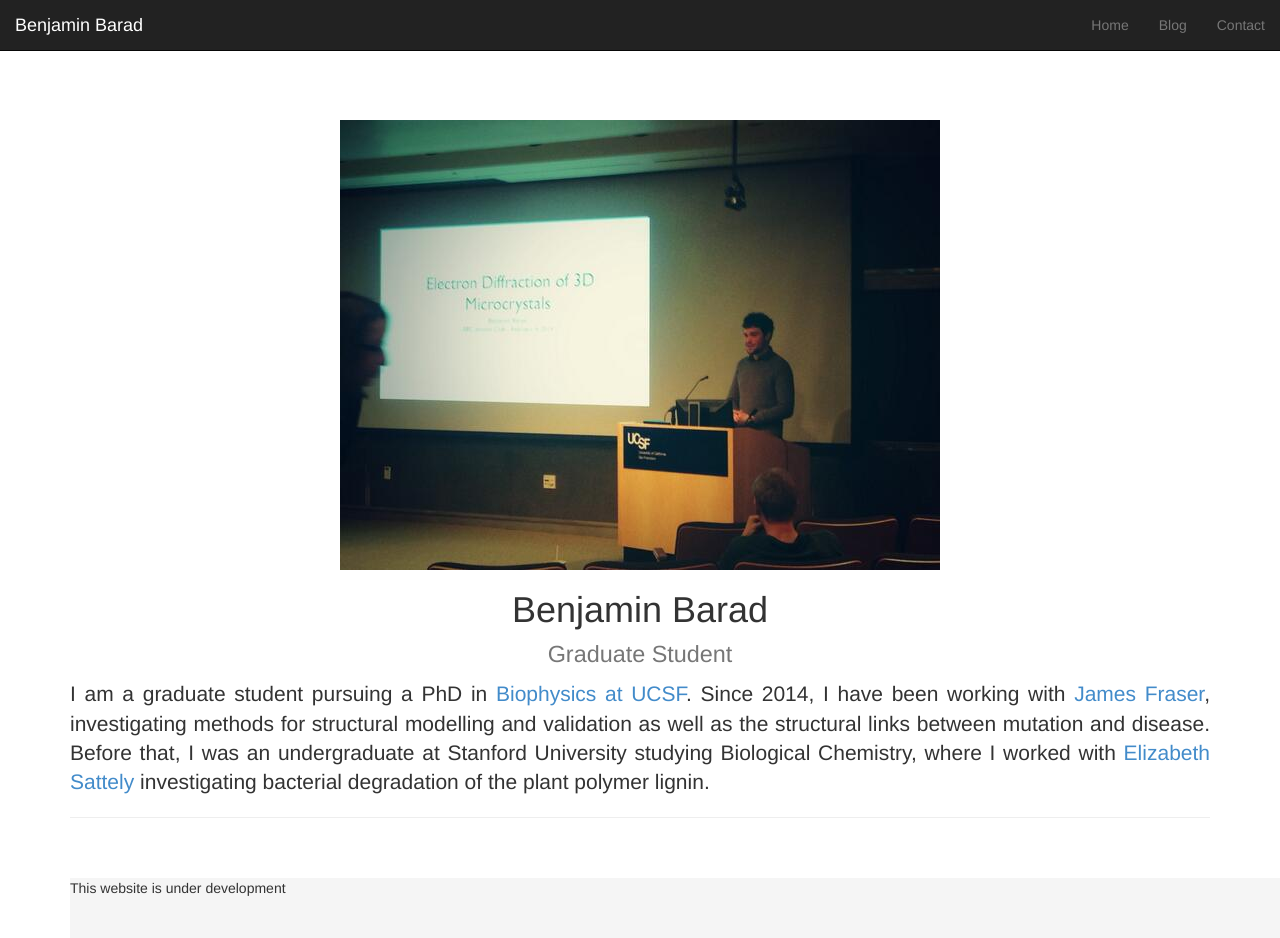
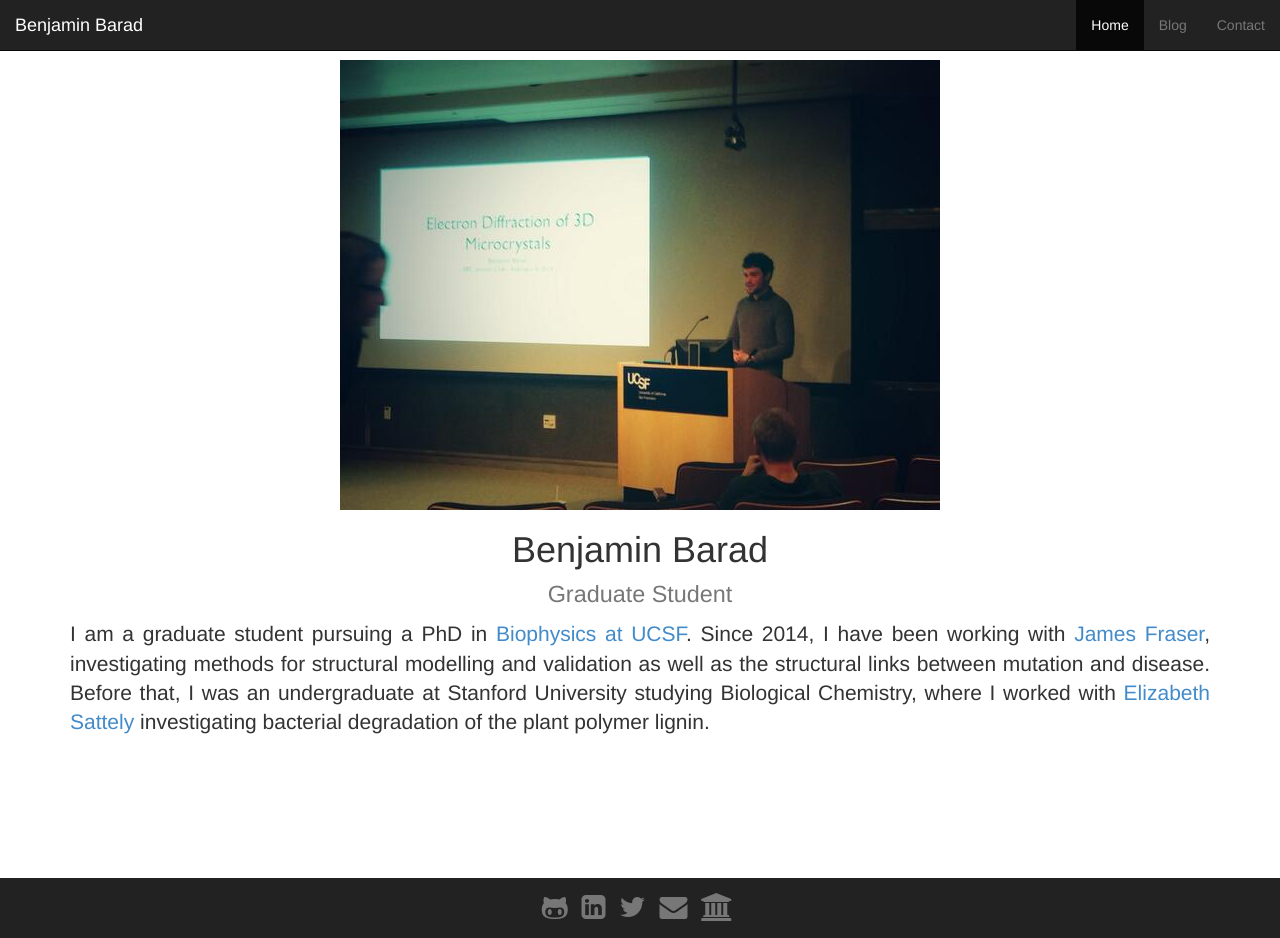
Before and after one commit to bbarad/bbarad.github.io, a Jekyll site: the page built from index.md, in a window 1280 px wide and 938 px high. Built offline with Jekyll 4.4.1, drawn with Linux system fonts in a browser that asks for light colours; nearby versions of some CDN libraries.

Commit message:
Working footer!

```diff
--- a/_includes/footer.html
+++ b/_includes/footer.html
@@ -1,6 +1,13 @@
-        <hr>
-        <div class="footer">
-          <p> This website is under development </p>
+    </div>
+    <div class="footer">
+        <div class="container">
+            <ul class="list-inline">
+            <li class="footer-inverse"><a href="http://github.com/bbarad"><i class="fa fa-github-alt fa-2x"></i></a></li>
+            <li class="footer-inverse"><a href="http://linkedin.com/bbarad"><i class="fa fa-linkedin-square fa-2x"></i></a></li>
+            <li class="footer-inverse"><a href="http://twitter.com/benjaminbarad"><i class="fa fa-twitter fa-2x"></i></a></li>
+            <li class="footer-inverse"><a href="mailto:benjaminbarad+website@gmail.com"><i class="fa fa-envelope fa-2x"></i></a></li>
+            <li class="footer-inverse"><a href="http://fraserlab.com/"><i class="fa fa-university fa-2x"></i></a></li>
+            </ul>
         </div>
     </div>
     <script src="https://ajax.googleapis.com/ajax/libs/jquery/1.11.1/jquery.min.js"></script>
--- a/_includes/header.html
+++ b/_includes/header.html
@@ -34,7 +34,7 @@
         </div>
         <div class="navbar-collapse collapse">
           <ul class="nav navbar-nav navbar-right">
-            <li><a href="/">Home</a></li>
+            <li class="active"><a href="/">Home</a></li>
             <li><a href="/blog">Blog</a></li>
             <li><a href="/contact">Contact</a></li>
           </ul>
--- a/static/css/custom.css
+++ b/static/css/custom.css
@@ -7,8 +7,8 @@ html {
 body {
   /* Margin bottom by footer height */
   margin-bottom: 60px;
-  padding-top: 60px;
-  padding-bottom:40px;
+/*  padding-top: 60px;
+  padding-bottom:40px;*/
 }
 .footer {
   position: absolute;
@@ -16,7 +16,32 @@ body {
   width: 100%;
   /* Set the fixed height of the footer here */
   height: 60px;
-  background-color: #f5f5f5;
+  background-color: #222;
+  border-color: #080808;
+  color: #777;
+}
+
+.footer .btn-link {
+  color: #777;
+}
+.footer .btn-link:hover,
+.footer .btn-link:focus {
+  color: #fff;
+}
+.footer-inverse > a {
+  color: #777;
+}
+.footer-inverse > a:hover,
+.footer-inverse > a:focus {
+  color: #fff;
+}
+
+.list-inline {
+    position: relative;
+    padding-top: 15px;
+    padding-bottom: 10px;
+    line-height: 20px;
+    text-align: center;
 }
 
 
```
